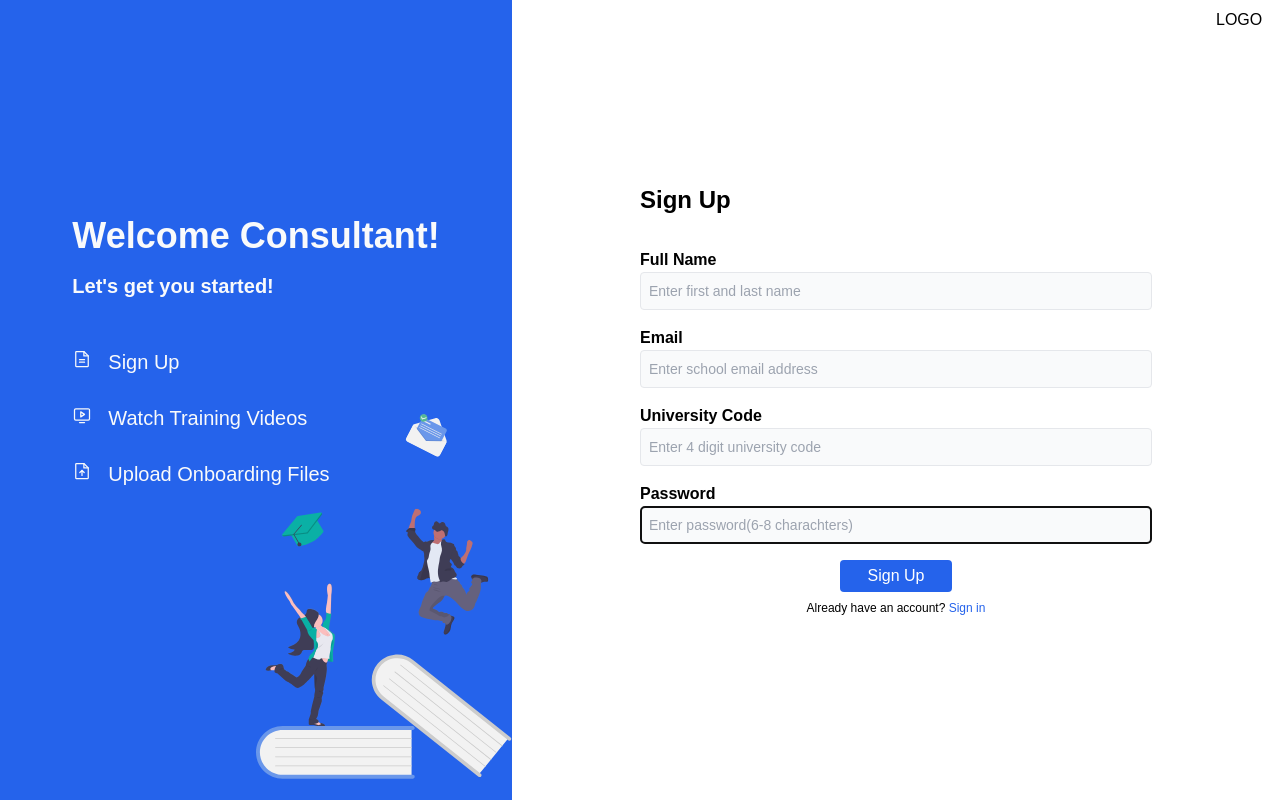
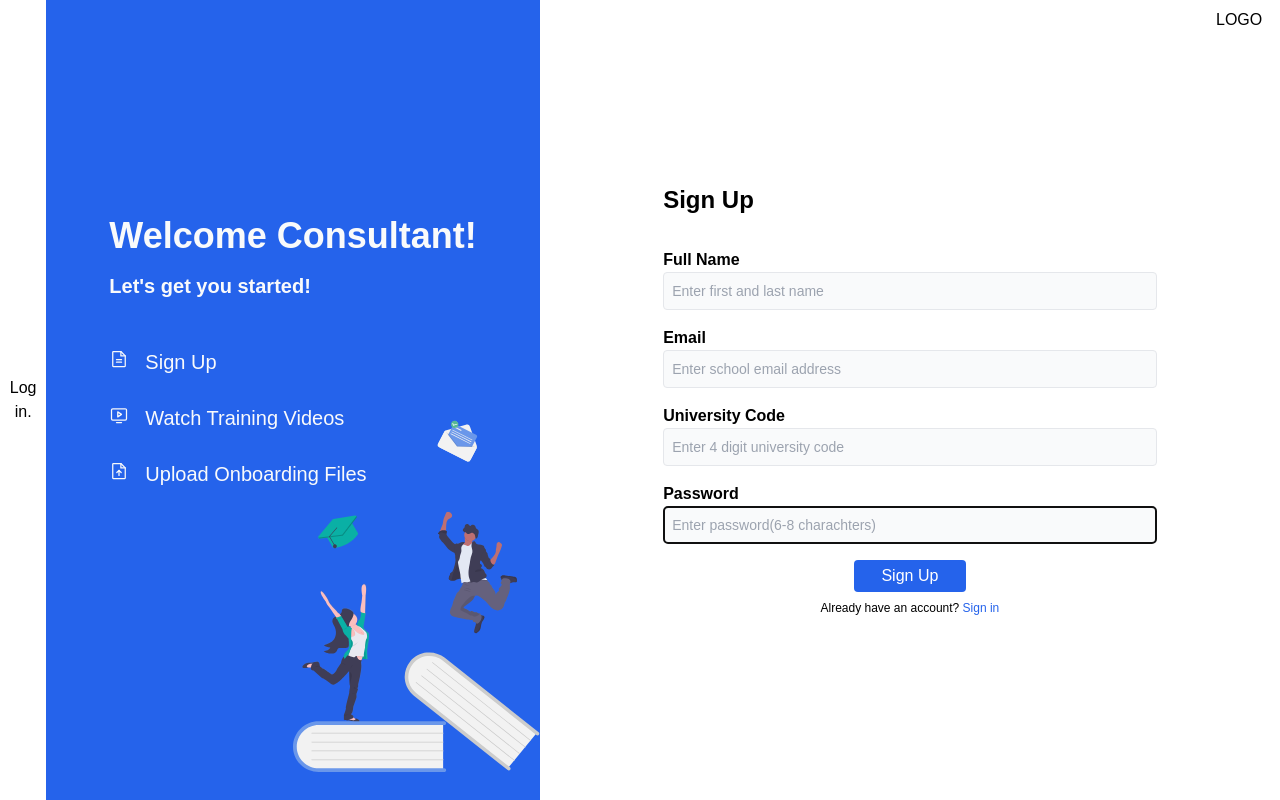
Before and after one commit to willsower/AcceptED, a Next.js app in the folder accepted/: page / in a window 1280 px wide. Built offline with nearby package versions, Linux system fonts and the light colour scheme; no server answers.

Commit message:
Added temporary sign in button

```diff
--- a/accepted/pages/signup.js
+++ b/accepted/pages/signup.js
@@ -37,6 +37,7 @@ export default function SignUp ({children, home}) {
             </Head>
             <main>
                 <div className='flex flex-row h-full'>
+                <button onClick={signIn}>Log in.</button>
                     {/* Left side of Sign Up Page */}
                     <div className='w-2/5 h-screen flex justify-center flex-col relative items-center bg-blue-600'>
                         {/* Image */}
```
